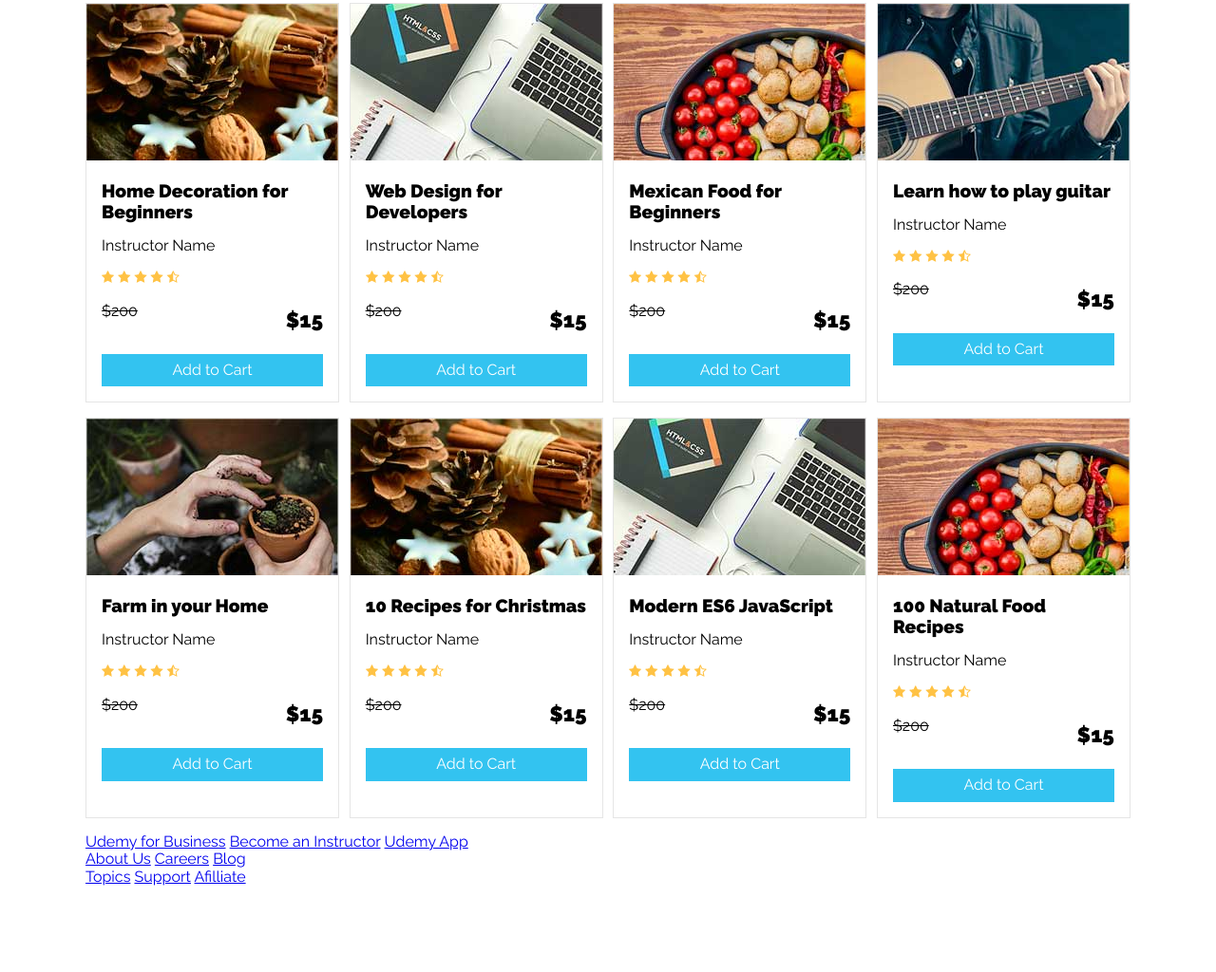
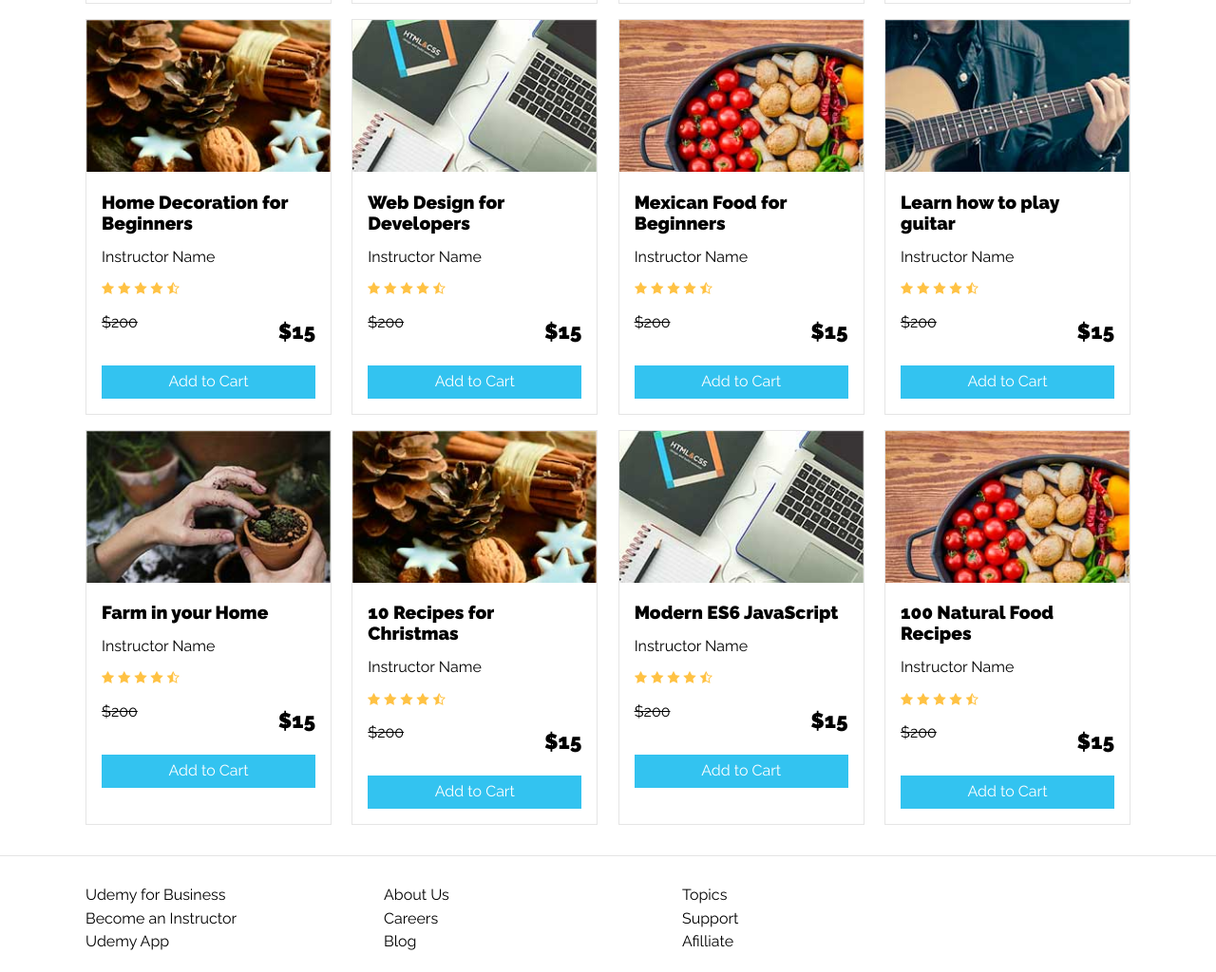
Before and after one commit to shashanknaik808/10_building_the_udemy_homepage, a website: page index.html in a window 1280 px wide. Shown: the part 1101-2125 px from the top of the page at 95% size. Before the commit the page ends 2034 px from the top, so only its background shows below. Drawn offline with nearby package versions, Linux system fonts and the light colour scheme.

Commit message:
Finishing the Project

```diff
--- a/package.json
+++ b/package.json
@@ -2,7 +2,7 @@
   "name": "10_building_the_udemy_homepage",
   "version": "1.0.0",
   "description": "Package JSON for my Flexbox & SASS Project",
-  "main": "index.js",
+  "main": "index.html",
   "scripts": {
     "test": "echo \"Error: no test specified\" && exit 1"
   },
--- a/scss/app.scss
+++ b/scss/app.scss
@@ -184,3 +184,40 @@ img {
         }
     }
 }
+
+.footer {
+    border-top: 1px solid darken($gray, 5%);
+    margin-top: 1rem;
+    padding-top: 2rem;
+
+    .container-footer {
+        display: flex;
+        flex-direction: column;
+
+        @include tablet {
+            flex-direction: row;
+        }
+    }
+}
+
+.menu {
+    display: flex;
+    flex-direction: column;
+    margin-bottom: 1rem;
+    flex: 1;
+
+    @include desktop {
+        flex: 0 0 calc(30% - 1rem);
+    }
+
+    a {
+        color: $black;
+        text-decoration: none;
+        margin-bottom: .4rem;
+        text-align: center;
+
+        @include desktop {
+            text-align: left;
+        }
+    }
+}
```
Also changed, not shown: css/app.css.
